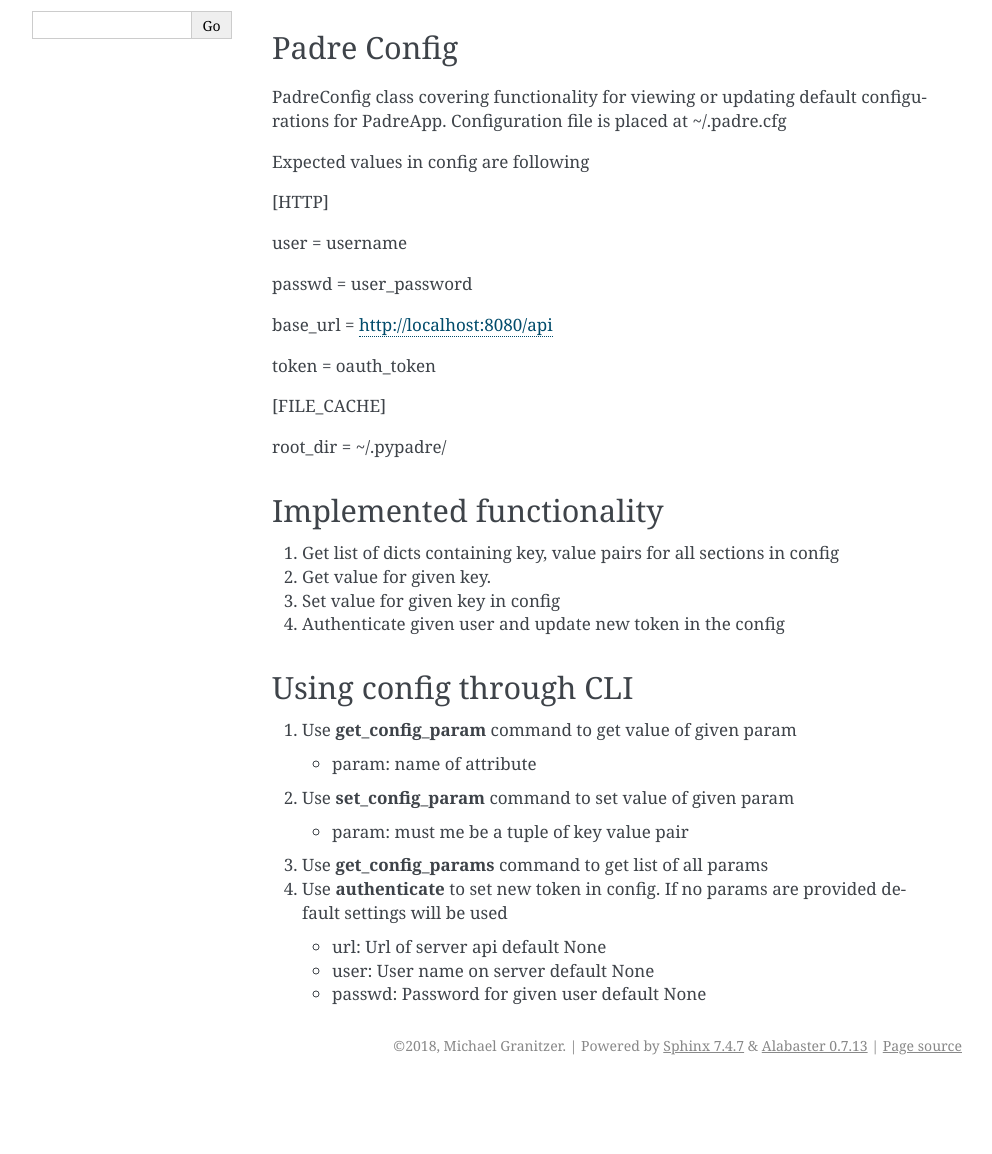
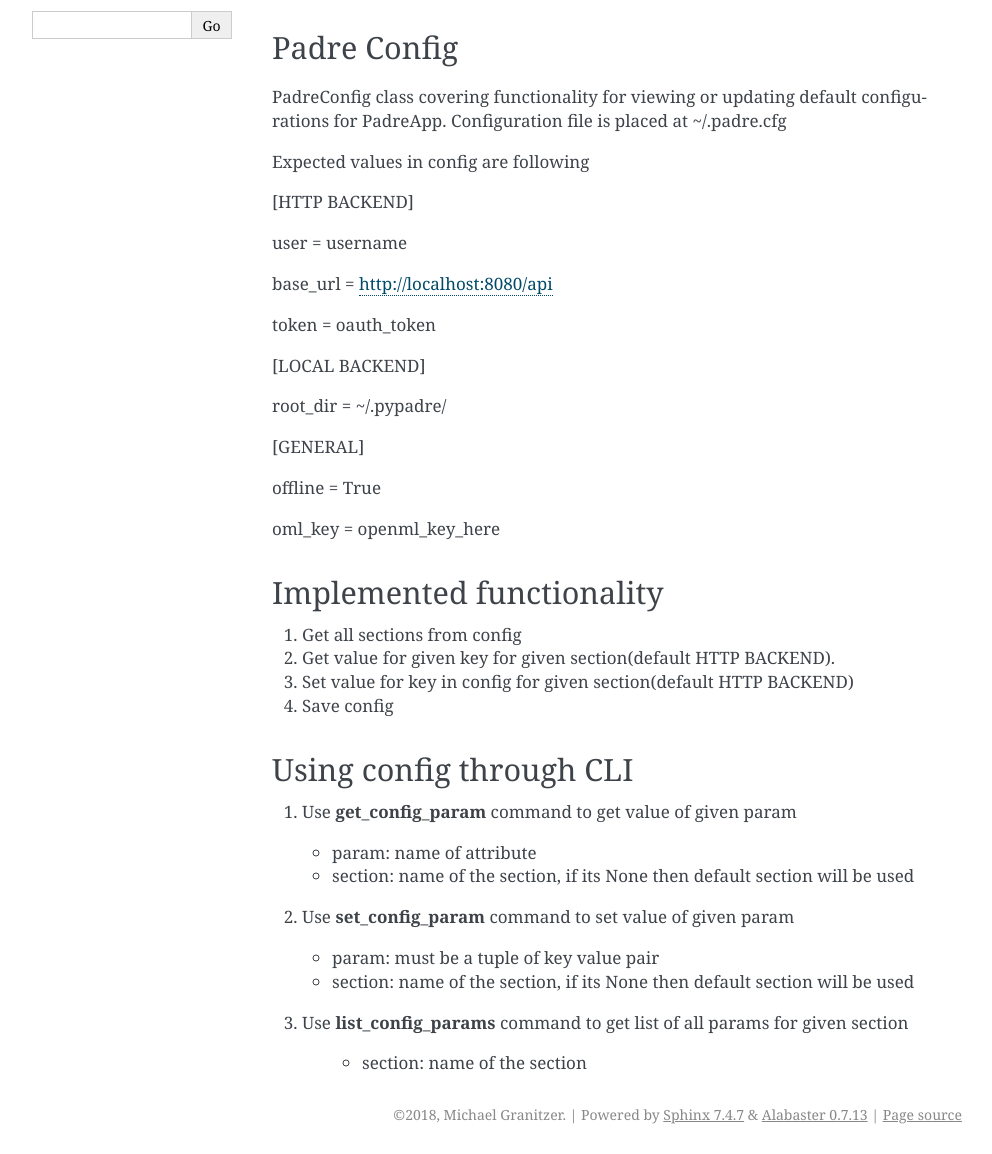
Before and after one commit to padas-lab-de/pypadre, a Sphinx documentation site: the page built from doc/source/config.rst, in a window 1280 px wide, cut to the strip 300-1454 px from the top of the page. Shown: the whole strip, without its empty margins (148-1140 px from the left). Built offline with Sphinx 7.4.7, drawn with Linux system fonts in a browser that asks for light colours; pages that are not in the unit, such as notebooks, are missing from menus; before the commit the page ends 1385 px from its top, so only the background shows below that.

Commit message:
Documentation for config updated

```diff
--- a/doc/source/config.rst
+++ b/doc/source/config.rst
@@ -17,29 +17,33 @@
 Expected values in config are following
 
 
-[HTTP]
+[HTTP BACKEND]
 
 user = username
-
-passwd = user_password
 
 base_url = http://localhost:8080/api
 
 token = oauth_token
 
-[FILE_CACHE]
+[LOCAL BACKEND]
 
 root_dir = ~/.pypadre/
+
+[GENERAL]
+
+offline = True
+
+oml_key = openml_key_here
 
 
 
 Implemented functionality
 -------------------------
 
-#. Get list of dicts containing key, value pairs for all sections in config
-#. Get value for given key.
-#. Set value for given key in config
-#. Authenticate given user and update new token in the config
+#. Get all sections from config
+#. Get value for given key for given section(default HTTP BACKEND).
+#. Set value for key in config for given section(default HTTP BACKEND)
+#. Save config
 
 
 Using config through CLI
@@ -48,12 +52,13 @@
 #. Use **get_config_param** command to get value of given param
 
    * param: name of attribute
+   * section: name of the section, if its None then default section will be used
+
 #. Use **set_config_param** command to set value of given param
 
-   * param: must me be a tuple of key value pair
-#. Use **get_config_params** command to get list of all params
-#. Use **authenticate** to set new token in config. If no params are provided default settings will be used
+   * param: must be a tuple of key value pair
+   * section: name of the section, if its None then default section will be used
 
-   * url: Url of server api default None
-   * user: User name on server default None
-   * passwd: Password for given user default None
+#. Use **list_config_params** command to get list of all params for given section
+
+    * section: name of the section
```
Also changed, not shown: doc/source/high_level_interfaces.rst (+7 -0 lines), 1 other file.
